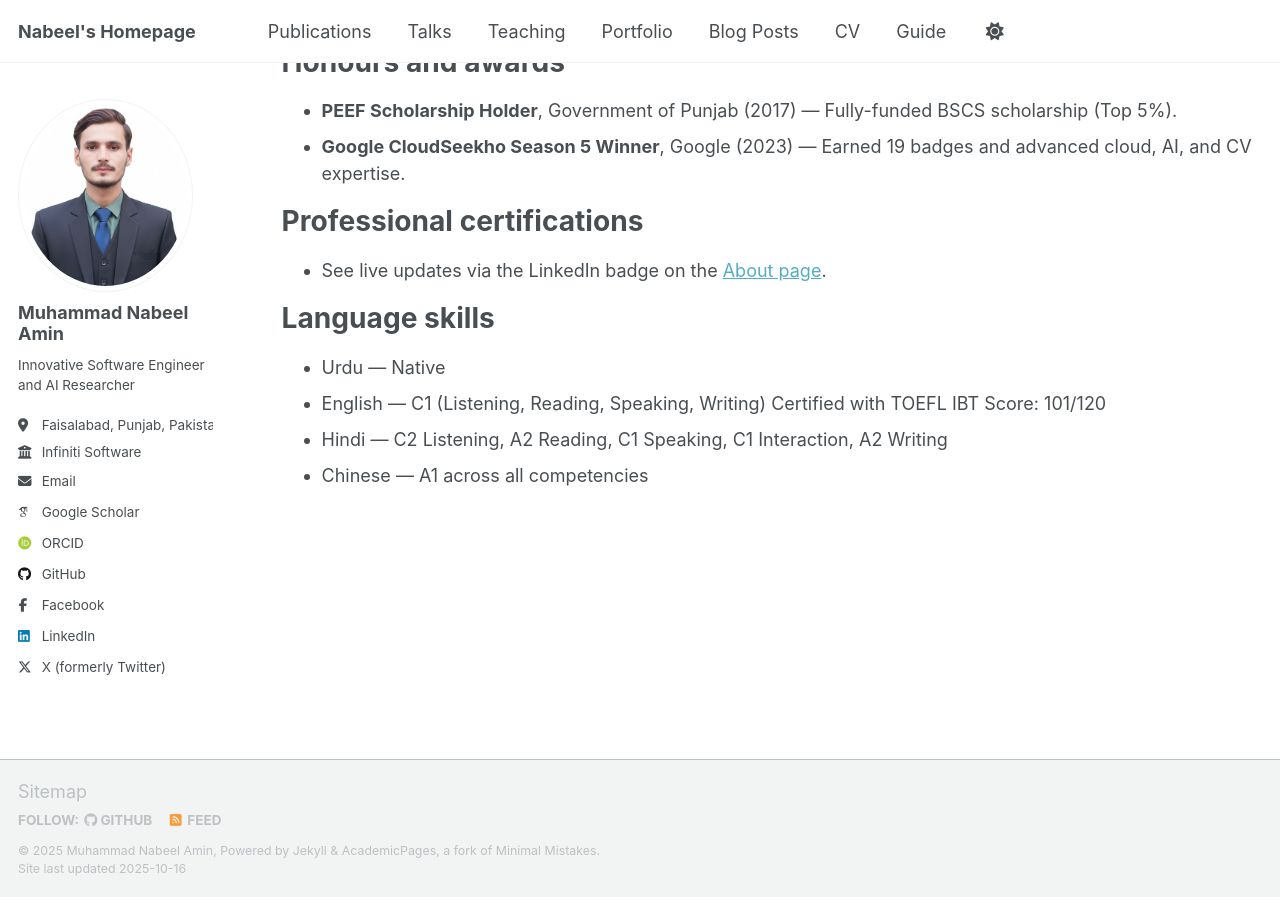
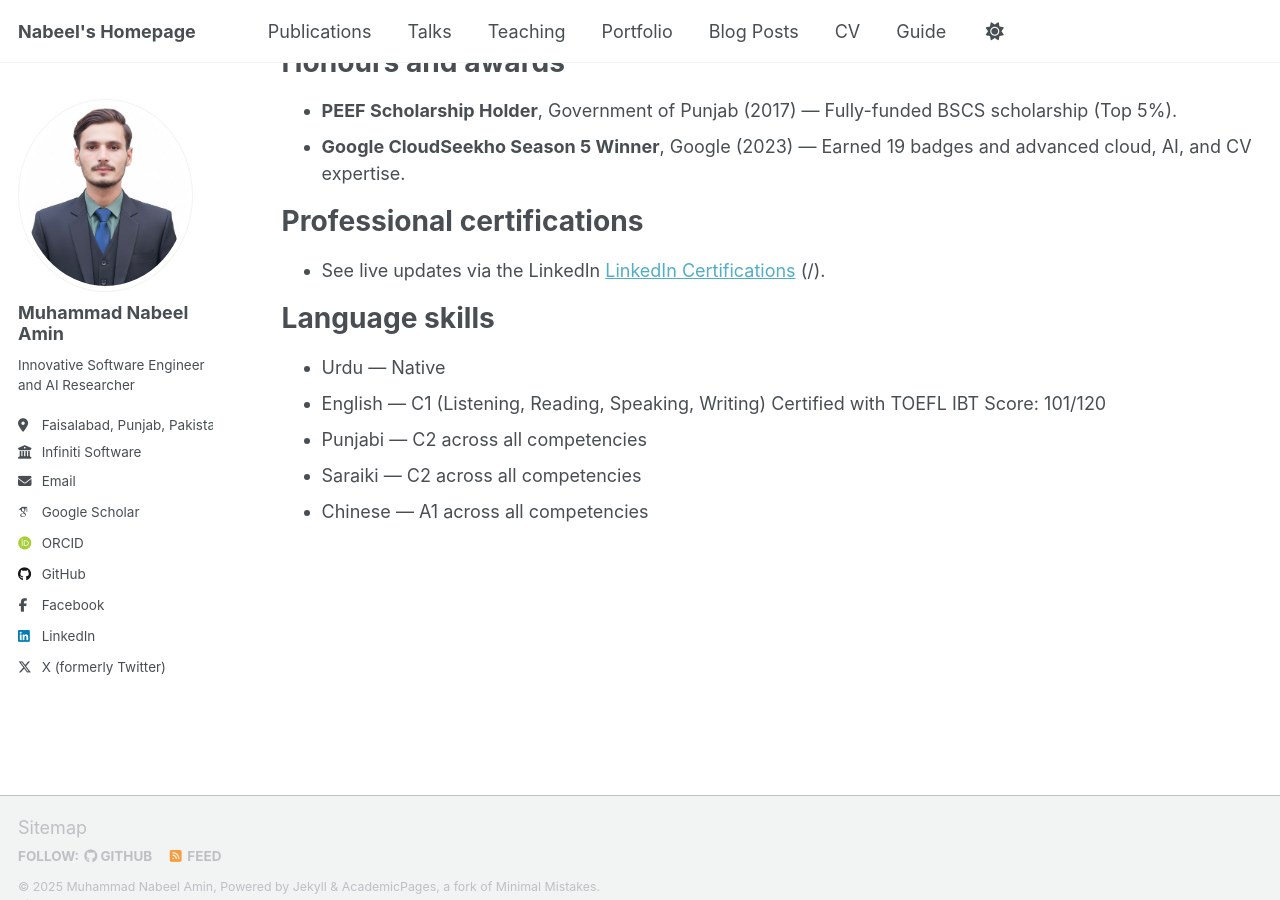
Before and after one commit to Nabeel70/mnabeel.github.io, a Jekyll site: the page built from _pages/cv.md, in a window 1280 px wide and 900 px high, scrolled down 3016 px. Built offline with Jekyll 4.4.1, drawn with Linux system fonts in a browser that asks for light colours; some web fonts are replaced; a script that is not in the unit is left out.

Commit message:
Added cv data update

```diff
--- a/_pages/cv.md
+++ b/_pages/cv.md
@@ -87,11 +87,14 @@ Honours and awards
 
 Professional certifications
 ======
-* See live updates via the LinkedIn badge on the [About page](/).
+* See live updates via the LinkedIn
+  <a class="badge-base__link LI-simple-link" href="https://www.linkedin.com/in/nabeel70/details/certifications/">LinkedIn Certifications</a>
+(/).
 
 Language skills
 ======
 * Urdu — Native
 * English — C1 (Listening, Reading, Speaking, Writing) Certified with TOEFL IBT Score: 101/120
-* Hindi — C2 Listening, A2 Reading, C1 Speaking, C1 Interaction, A2 Writing
+* Punjabi — C2 across all competencies
+* Saraiki — C2 across all competencies
 * Chinese — A1 across all competencies
```
